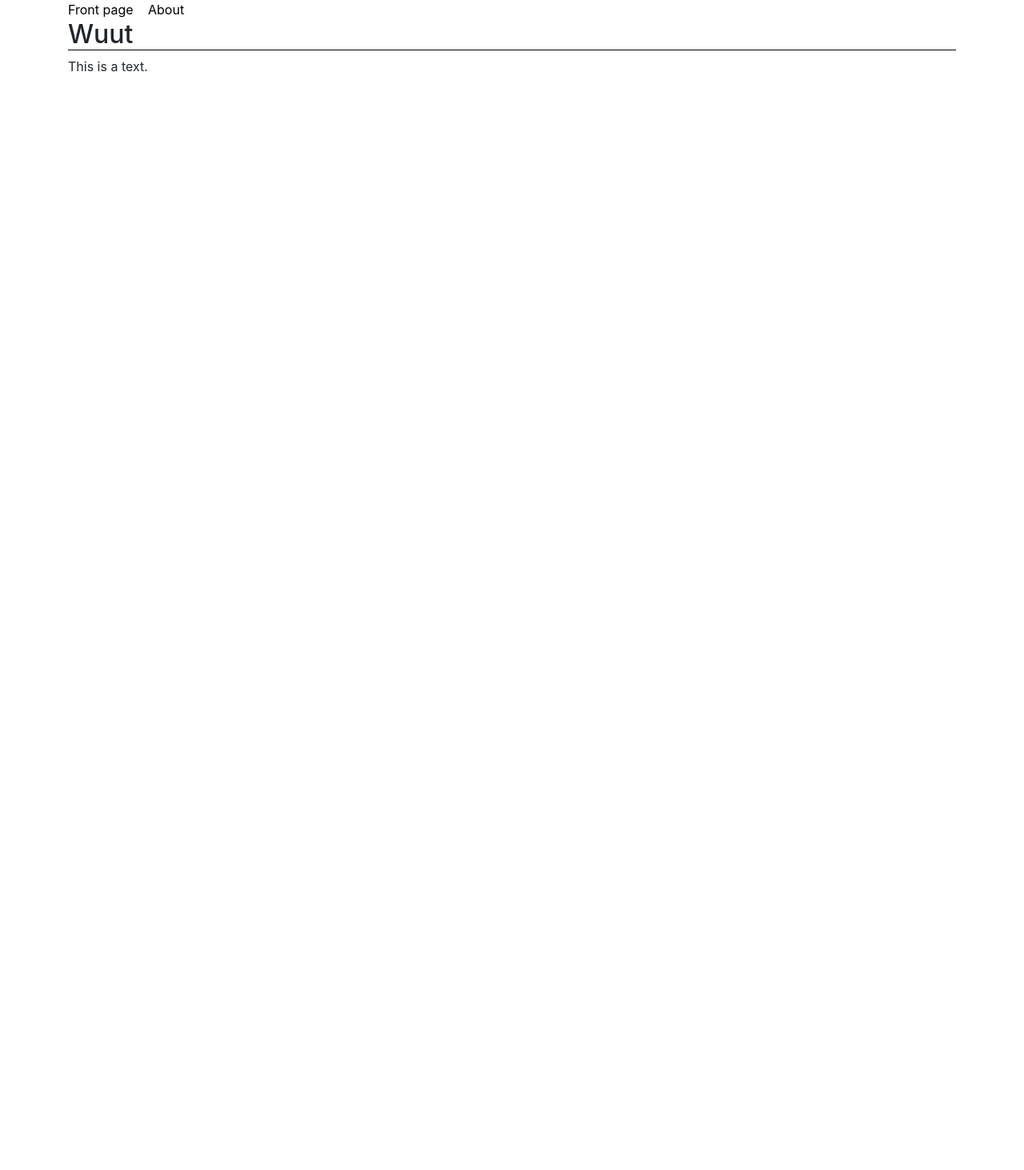
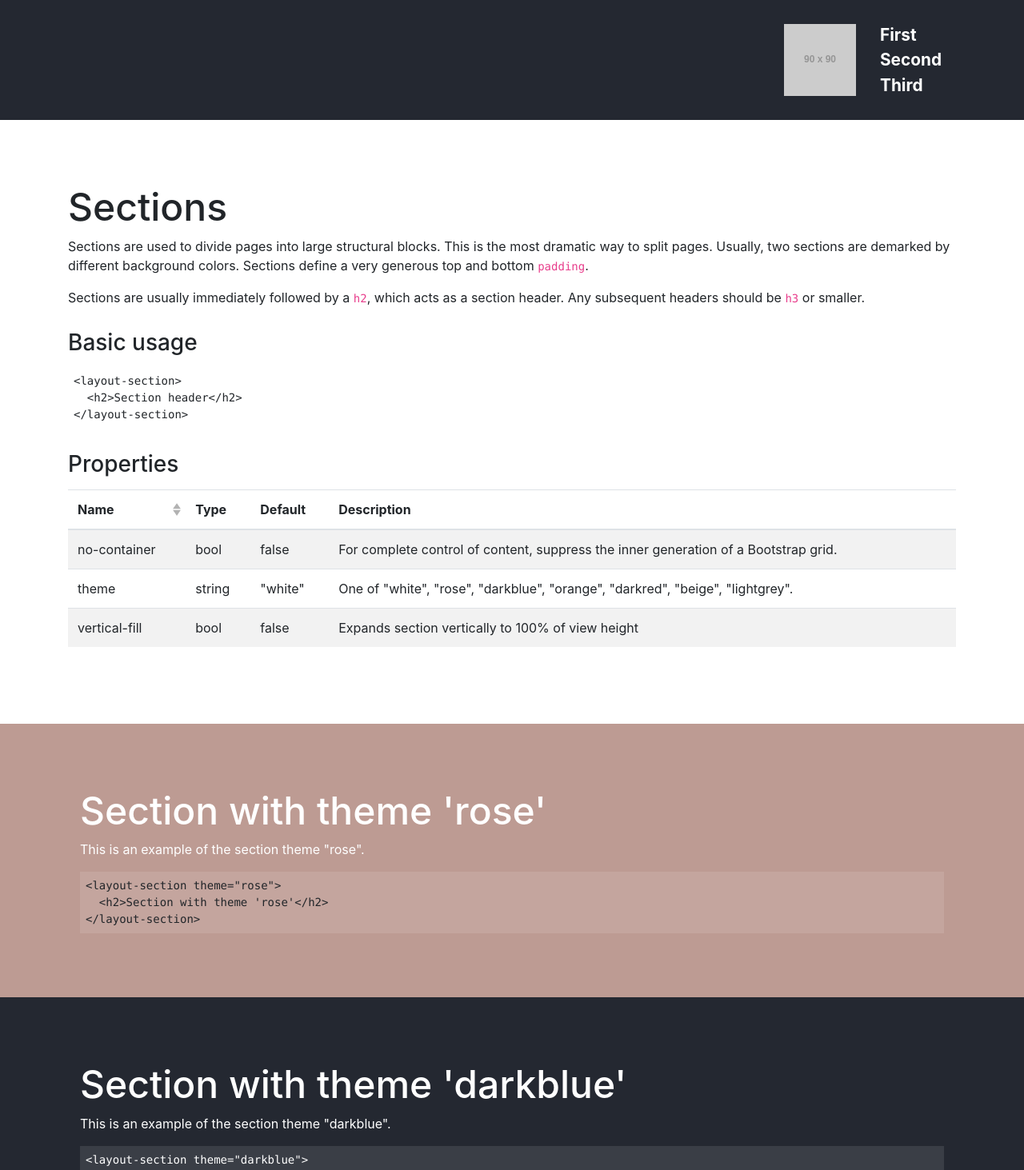
Before and after one commit to bitkompagniet/natmus.component-library, a Vue app in the folder source/: page /#/ in a window 1280 px wide. Shown: the top 1463 px of the page at 80% size. Before the commit the page ends 800 px from the top, so only its background shows below. Built offline with nearby package versions, Linux system fonts and the light colour scheme.

Commit message:
Kickstart page setup

```diff
--- a/source/package.json
+++ b/source/package.json
@@ -8,7 +8,9 @@
     "lint": "vue-cli-service lint"
   },
   "dependencies": {
+    "@types/lodash": "^4.14.119",
     "bootstrap-vue": "^2.0.0-rc.11",
+    "lodash": "^4.17.11",
     "vue": "^2.5.17",
     "vue-router": "^3.0.1"
   },
--- a/source/src/App.vue
+++ b/source/src/App.vue
@@ -1,28 +1,13 @@
 <template>
   <div id="app">
-    <b-container>
-      <b-row>
-        <b-col>
-          <top-navigation />
-        </b-col>
-      </b-row>
-      <b-row>
-        <b-col>
-          <router-view/>
-        </b-col>
-      </b-row>
-    </b-container>
+    <navigation-topbar />
+    <router-view />
   </div>
 </template>
 
 <script lang="ts">
-import TopNavigation from '@/components/local/TopNavigation.vue';
-
 export default {
   name: 'App',
-  components: {
-    TopNavigation,
-  },
 };
 </script>
 
--- /dev/null
+++ b/source/src/assets/scss/colors.scss
@@ -0,0 +1,9 @@
+$color-black: #000000;
+$color-white: #ffffff;
+
+$color-orange: #bb6722;
+$color-darkblue: #242831;
+$color-rose: #bd9b93;
+$color-darkred: #672010;
+$color-beige: #cfc6bc;
+$color-lightgrey: #dedede;
--- a/source/src/components/exported/layout/Section.vue
+++ /dev/null
@@ -1,5 +0,0 @@
-<template>
-    <div class="container">
-        <slot></slot>
-    </div>
-</template>
--- a/source/src/components/exported/text/SectionHeader.vue
+++ b/source/src/components/header/Section.vue
@@ -5,7 +5,7 @@
 <style lang="scss">
 
 .section-header {
-    border-bottom: 1px solid black;
+    font-size: 3em;
 }
 
 </style>
--- /dev/null
+++ b/source/src/components/layout/Section.vue
@@ -0,0 +1,92 @@
+<template>
+    <div class="base" v-bind:class="[theme, { vfill: verticalFill }]">
+        <template v-if="noGrid">
+            <slot></slot>
+        </template>
+        <template v-else>
+            <b-container>
+                <b-row>
+                    <b-col>
+                        <slot></slot>
+                    </b-col>
+                </b-row>
+            </b-container>
+        </template>
+
+    </div>
+</template>
+
+<script lang="ts">
+import Vue from 'vue';
+
+export default Vue.extend({
+    props: {
+        theme: {
+            type: String,
+            default: 'white',
+        },
+        verticalFill: Boolean,
+        noGrid: Boolean,
+    },
+});
+</script>
+
+<style lang="scss" scoped>
+
+@import '../../assets/scss/colors.scss';
+
+.base {
+    padding: 5em 0;
+
+    h2 {
+        font-size: 3em;
+    }
+
+    h3 {
+        margin-top: 1em;
+        margin-bottom: 0.5em;
+    }
+
+    pre {
+        background-color: rgba($color-white, 0.1);
+        padding: 0.5em 0.5em;
+        margin: 0;
+    }
+}
+
+.orange {
+    background-color: $color-orange;
+    color: $color-white;
+
+    pre {
+        color: $color-white;
+    }
+}
+
+.darkblue {
+    background-color: $color-darkblue;
+    color: $color-white;
+
+    pre {
+        color: $color-white;
+    }
+}
+
+.rose { background-color: $color-rose; color: $color-white; }
+
+.darkred {
+    background-color: $color-darkred;
+    color: $color-white;
+
+    pre {
+        color: $color-white;
+    }
+}
+
+.beige { background-color: $color-beige; color: $color-white; }
+
+.lightgrey { background-color: $color-lightgrey; color: $color-darkblue; }
+
+.vfill { min-height: 100vh; }
+
+</style>
--- /dev/null
+++ b/source/src/components/navigation/Topbar.vue
@@ -0,0 +1,62 @@
+<template>
+
+    <div id="main-navigation">
+        <div class="content">
+            <div class="logo"><img src="https://via.placeholder.com/90" /></div>
+            <div class="menu">
+                <nav class="nav">
+                    <div>First</div>
+                    <div>Second</div>
+                    <div>Third</div>
+                </nav>
+            </div>
+        </div>
+
+    </div>
+
+</template>
+
+<script lang="ts">
+import Vue from 'vue';
+
+export default Vue.extend({
+    props: {
+        primary: Boolean,
+    },
+});
+</script>
+
+<style lang="scss" scoped>
+@import '../../assets/scss/colors.scss';
+
+#main-navigation {
+    background-color: $color-darkblue;
+    color: white;
+    display: flex;
+    flex-direction: row-reverse;
+
+    .content {
+        flex: 1;
+        max-width: 300px;
+        display: flex;
+        height: 150px;
+        align-items: center;
+
+        .nav {
+            display: flex;
+            flex-direction: column;
+            font-weight: bold;
+            font-size: 1.3em;
+        }
+    }
+
+    .logo {
+        flex: 2;
+    }
+
+    .menu {
+        flex: 3;
+    }
+}
+
+</style>
--- a/source/src/main.ts
+++ b/source/src/main.ts
@@ -4,6 +4,7 @@ import BootstrapVue from 'bootstrap-vue';
 import router from './router';
 
 import 'bootstrap-vue/dist/bootstrap-vue.css';
+import './register-globals';
 
 Vue.config.productionTip = false;
 
--- /dev/null
+++ b/source/src/register-globals.ts
@@ -0,0 +1,13 @@
+import Vue from 'vue';
+import _ from 'lodash';
+
+const requireComponent = require.context('./components', true, /\w+\.(vue|js)$/);
+
+requireComponent.keys().forEach((filename) => {
+    const componentConfig = requireComponent(filename);
+
+    const componentName = _.kebabCase(filename.replace(/^\.\/(.*)\.\w+$/, '$1'));
+
+    Vue.component(componentName, componentConfig.default || componentConfig);
+    // console.log(componentName);
+});
--- a/source/src/views/Home.vue
+++ b/source/src/views/Home.vue
@@ -1,18 +1,104 @@
 <template>
   <div class="home">
-    <section-header>Wuut</section-header>
-    <p>This is a text.</p>
+    <layout-section>
+        <h2>Sections</h2>
+
+        <p>
+          Sections are used to divide pages into large structural blocks.
+          This is the most dramatic way to split pages. Usually, two sections are
+          demarked by different background colors. Sections define a very generous
+          top and bottom
+          <code>padding</code>.
+        </p>
+
+        <p>
+          Sections are usually immediately followed by a <code>h2</code>, which
+          acts as a section header. Any subsequent headers should be <code>h3</code> or
+          smaller.
+        </p>
+
+        <h3>Basic usage</h3>
+
+        <pre>
+&lt;layout-section&gt;
+  &lt;h2&gt;Section header&lt;/h2&gt;
+&lt;/layout-section&gt;
+</pre>
+
+        <h3>
+          Properties
+        </h3>
+
+        <b-table striped :fields="fields" :items="properties">
+          <template slot="name" slot-scope="data">
+            <code>{{ data.value }}</code>
+          </template>
+          <template slot="type" slot-scope="data">
+            <code>{{ data.value }}</code>
+          </template>
+        </b-table>
+
+    </layout-section>
+
+    <template v-for="color in sectionColors">
+      <layout-section :theme="color" :key="color">
+        <b-container>
+          <b-row>
+            <b-col>
+              <header-section>Section with theme '{{ color }}'</header-section>
+              <p>This is an example of the section theme "{{ color }}".</p>
+              <pre>
+&lt;layout-section theme="{{ color }}"&gt;
+  &lt;h2&gt;Section with theme '{{ color }}'&lt;/h2&gt;
+&lt;/layout-section&gt;
+</pre>
+            </b-col>
+          </b-row>
+        </b-container>
+      </layout-section>
+    </template>
   </div>
 </template>
 
 <script>
-// @ is an alias to /src
-import SectionHeader from '@/components/exported/text/SectionHeader.vue';
+import Vue from 'vue';
 
-export default {
-  name: 'home',
-  components: {
-    SectionHeader,
-  },
-};
+export default Vue.extend({
+  data: () => ({
+    sectionColors: [
+      'rose',
+      'darkblue',
+      'orange',
+      'darkred',
+      'beige',
+      'lightgrey',
+    ],
+    fields: [
+      { key: 'name', sortable: true },
+      { key: 'type' },
+      { key: 'default' },
+      { key: 'description' },
+    ],
+    properties: [
+      {
+        name: 'no-container',
+        type: 'bool',
+        default: 'false',
+        description: `For complete control of content, suppress the inner generation of a Bootstrap grid.`,
+      },
+      {
+        name: 'theme',
+        type: 'string',
+        default: '"white"',
+        description: 'One of "white", "rose", "darkblue", "orange", "darkred", "beige", "lightgrey".',
+      },
+      {
+        name: 'vertical-fill',
+        type: 'bool',
+        default: 'false',
+        description: 'Expands section vertically to 100% of view height',
+      },
+    ],
+  }),
+});
 </script>
```
Also changed, not shown: source/src/TopNavigation.vue (renamed from source/src/components/local/TopNavigation.vue), 2 other files (tests, documents, lock files or other folders).
